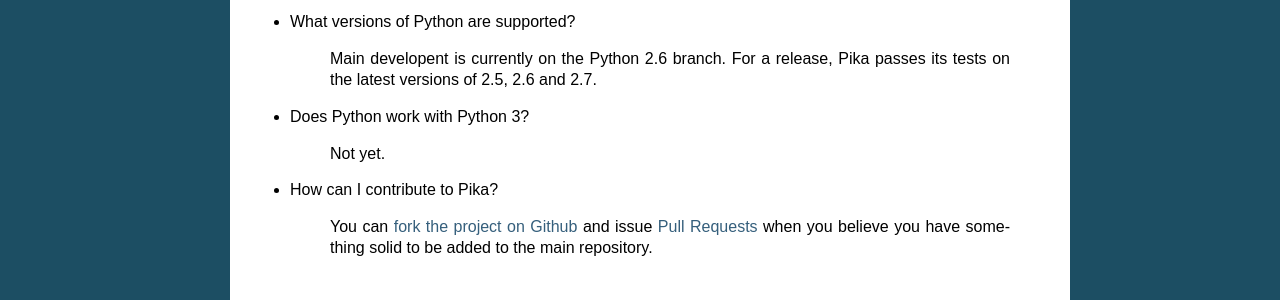
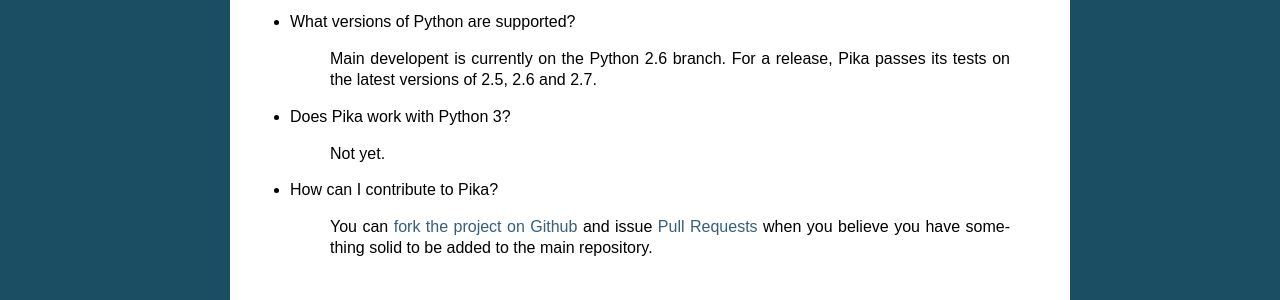
Before and after one commit to pika/pika, a Sphinx documentation site: the page built from docs/faq.rst, in a window 1280 px wide. Shown: the part 478-778 px from the top of the page. Built offline with Sphinx 7.4.7, drawn with Linux system fonts in a browser that asks for light colours.

Commit message:
Fix typo in docs/faq.rst
There was a "Python" instead of a "Pika".

```diff
--- a/docs/faq.rst
+++ b/docs/faq.rst
@@ -21,7 +21,7 @@ Frequently Asked Questions
 
     Main developent is currently on the Python 2.6 branch. For a release, Pika passes its tests on the latest versions of 2.5, 2.6 and 2.7.
 
-- Does Python work with Python 3?
+- Does Pika work with Python 3?
 
     Not yet.
 
```
